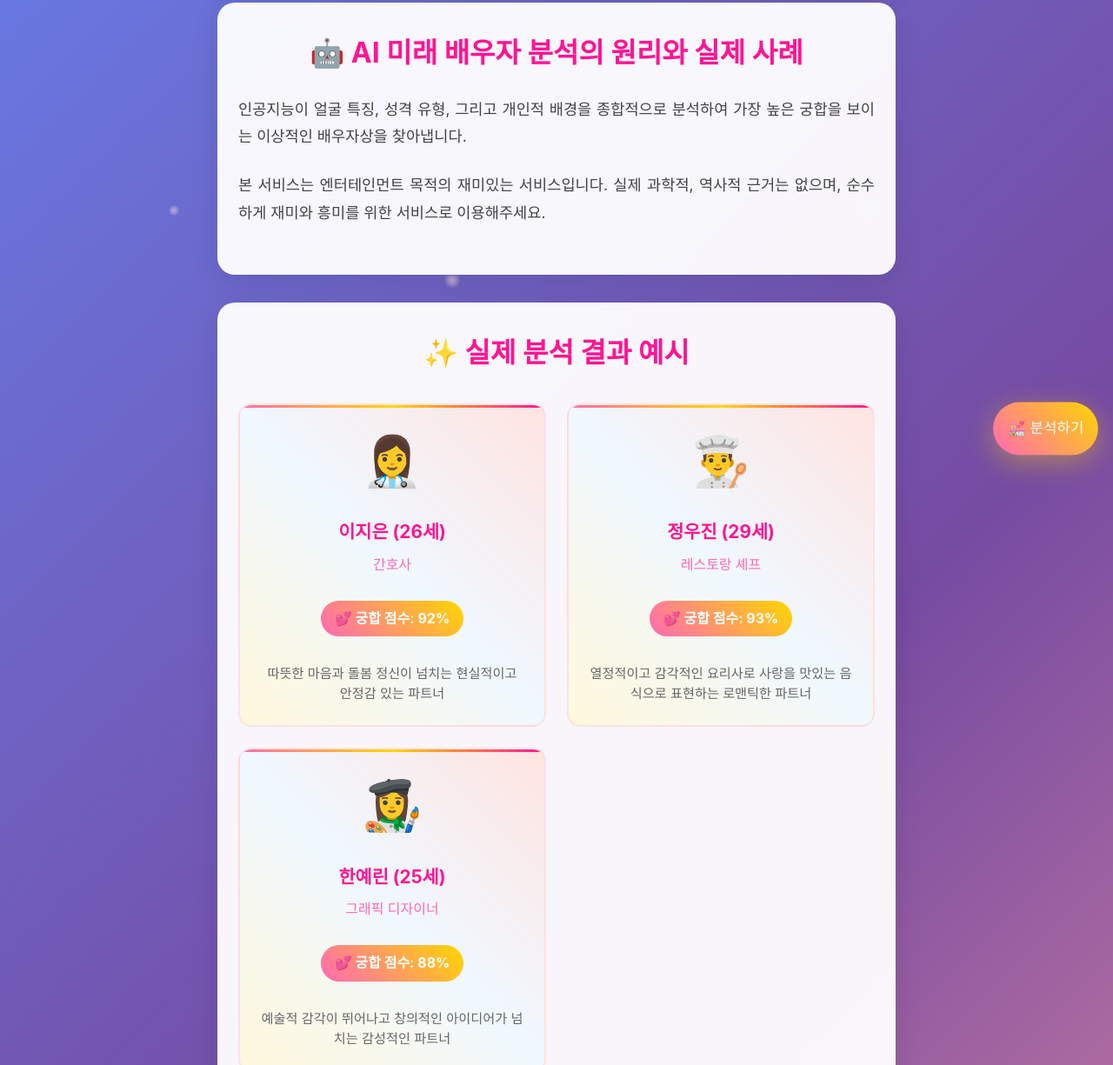
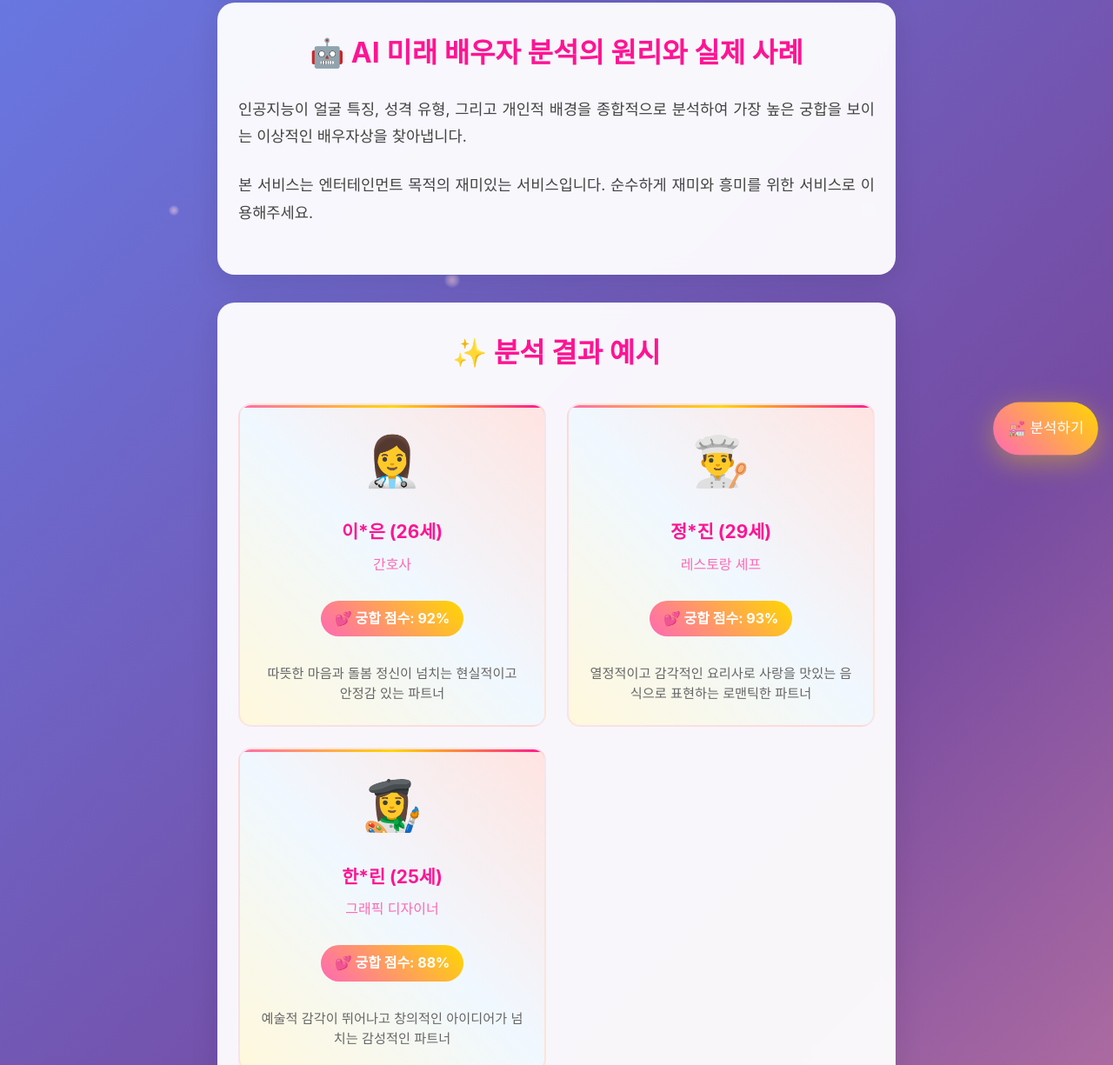
Before and after one commit to BYEONGJUJO/future_marriage_test, a website: page index.html in a window 1280 px wide. Shown: the part 258-1483 px from the top of the page at 87% size. Drawn offline with Linux system fonts and the light colour scheme.

Commit message:
Update index.html

```diff
--- a/index.html
+++ b/index.html
@@ -10,7 +10,7 @@
 
     <!-- Open Graph -->
     <meta property="og:title" content="💒 미래 결혼 상대 찾기 - AI가 예측하는 운명의 배우자">
-    <meta property="og:description" content="과학적 AI 분석으로 당신의 미래 결혼 상대를 정확하게 예측해드립니다">
+    <meta property="og:description" content="과학적 AI 분석으로 당신의 미래 결혼 상대를 예측해드립니다">
     <meta property="og:image" content="https://futurespouse.site/images/marriage-og.jpg">
     <meta property="og:url" content="https://futurespouse.site">
     <meta property="og:type" content="website">
@@ -781,17 +781,17 @@
             <div class="explanation-content">
                 <p>인공지능이 얼굴 특징, 성격 유형, 그리고 개인적 배경을 종합적으로 분석하여 가장 높은 궁합을 보이는 이상적인 배우자상을 찾아냅니다.</p>
 
-                <p>본 서비스는 엔터테인먼트 목적의 재미있는 서비스입니다. 실제 과학적, 역사적 근거는 없으며, 순수하게 재미와 흥미를 위한 서비스로 이용해주세요.</p>
+                <p>본 서비스는 엔터테인먼트 목적의 재미있는 서비스입니다. 순수하게 재미와 흥미를 위한 서비스로 이용해주세요.</p>
             </div>
         </main>
 
         <!-- 샘플 결과 카드들 -->
         <section class="sample-results">
-            <h2>✨ 실제 분석 결과 예시</h2>
+            <h2>✨ 분석 결과 예시</h2>
             <div class="sample-grid">
                 <div class="sample-card">
                     <div class="sample-avatar">👩‍⚕️</div>
-                    <h3>이지은 (26세)</h3>
+                    <h3>이*은 (26세)</h3>
                     <p class="sample-job">간호사</p>
                     <p class="sample-match">💕 궁합 점수: 92%</p>
                     <p class="sample-desc">따뜻한 마음과 돌봄 정신이 넘치는 현실적이고 안정감 있는 파트너</p>
@@ -799,7 +799,7 @@
 
                 <div class="sample-card">
                     <div class="sample-avatar">👨‍🍳</div>
-                    <h3>정우진 (29세)</h3>
+                    <h3>정*진 (29세)</h3>
                     <p class="sample-job">레스토랑 셰프</p>
                     <p class="sample-match">💕 궁합 점수: 93%</p>
                     <p class="sample-desc">열정적이고 감각적인 요리사로 사랑을 맛있는 음식으로 표현하는 로맨틱한 파트너</p>
@@ -807,7 +807,7 @@
 
                 <div class="sample-card">
                     <div class="sample-avatar">👩‍🎨</div>
-                    <h3>한예린 (25세)</h3>
+                    <h3>한*린 (25세)</h3>
                     <p class="sample-job">그래픽 디자이너</p>
                     <p class="sample-match">💕 궁합 점수: 88%</p>
                     <p class="sample-desc">예술적 감각이 뛰어나고 창의적인 아이디어가 넘치는 감성적인 파트너</p>
```
